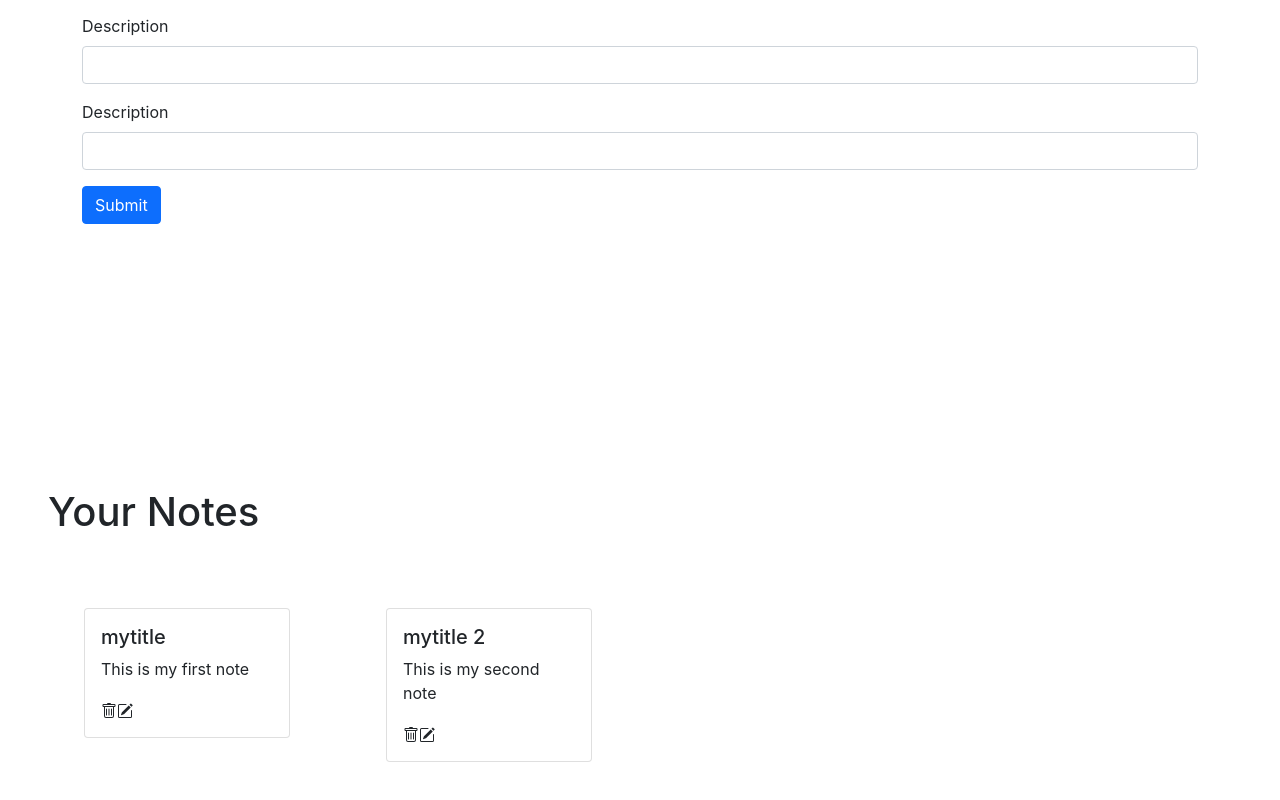
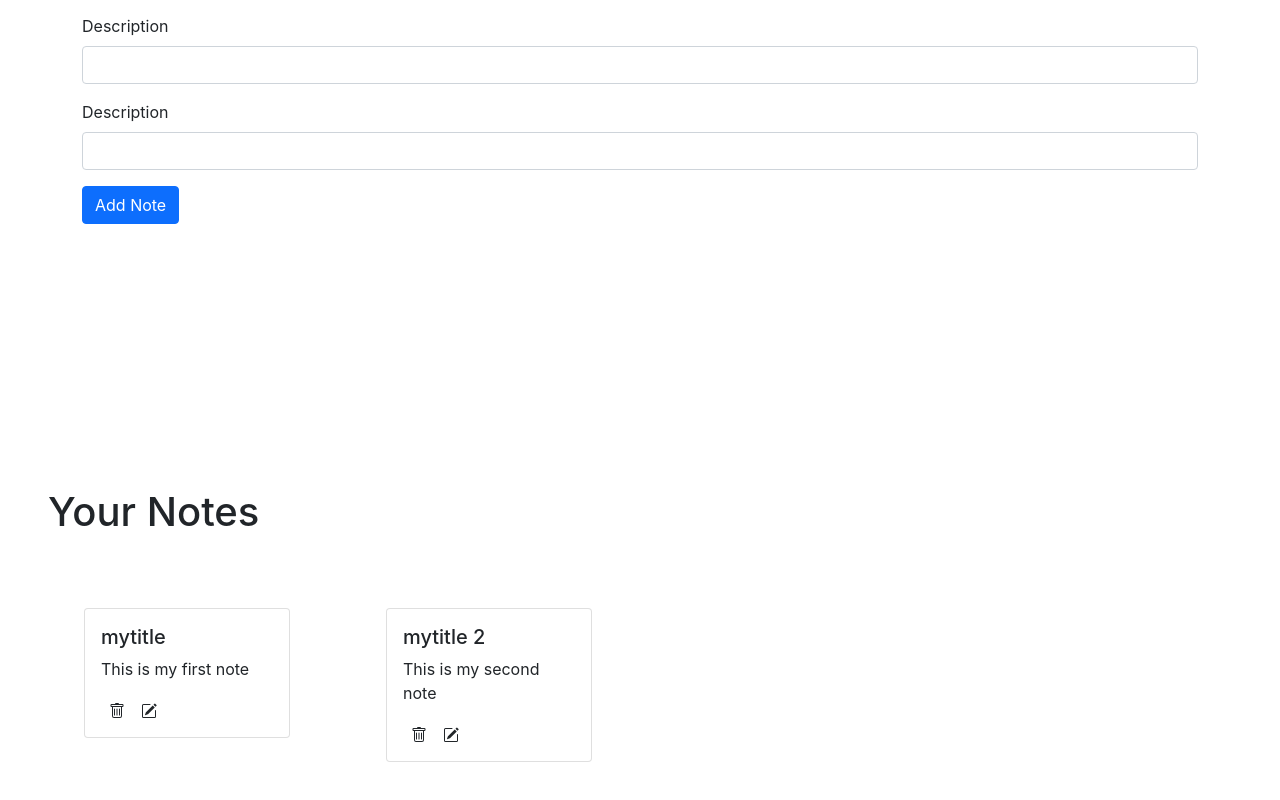
Before and after one commit to trishantjain/inotebook, a React (Create React App) app: page / in a window 1280 px wide. Shown: the part 354-1154 px from the top of the page. Built offline with nearby package versions, Linux system fonts and the light colour scheme.

Commit message:
Added delete function

```diff
--- a/src/components/About.js
+++ b/src/components/About.js
@@ -1,8 +1,6 @@
-import React, {useContext, useEffect} from 'react';
-import noteContext from '../context/notes/noteContext';
+import React from 'react';
 
 const About = () => {
-    const a = useContext(noteContext)
 
     return (
 
--- a/src/components/Addnote.js
+++ b/src/components/Addnote.js
@@ -41,7 +41,7 @@ const Addnote = () => {
                         <label htmlFor="tag" className="form-label">Description</label>
                         <input type="text" className="form-control" id="tag" name='tag' onChange={onChange} />
                     </div>
-                    <button type="submit" className="btn btn-primary" onClick={handleClick}>Submit</button>
+                    <button type="submit" className="btn btn-primary" onClick={handleClick}>Add Note</button>
                 </form>
                 <br /><br /><br />
             </div>
--- a/src/components/Noteitem.js
+++ b/src/components/Noteitem.js
@@ -1,7 +1,12 @@
-import React from 'react'
+import React, {useContext} from 'react';
+import noteContext from '../context/notes/noteContext';
 
 const Noteitem = (props) => {
     const { note } = props;
+
+    const context = useContext(noteContext);
+    const { deleteNote } = context;
+
 
     return (
         // Card to show your previous notes
@@ -11,13 +16,13 @@ const Noteitem = (props) => {
                     {/* Getting 'title' and 'description' from the database */}
                     <h5 className="card-title">{note.title}</h5>
                     <p className="card-text">{note.description}</p>
-                    <svg xmlns="http://www.w3.org/2000/svg" width="16" height="16" fill="currentColor" class="bi bi-trash" viewBox="0 0 16 16">
+                    <svg xmlns="http://www.w3.org/2000/svg" width="16" height="16" fill="currentColor" className="bi bi-trash mx-2" viewBox="0 0 16 16" onClick={() => {deleteNote(note._id)}}>
                         <path d="M5.5 5.5A.5.5 0 0 1 6 6v6a.5.5 0 0 1-1 0V6a.5.5 0 0 1 .5-.5zm2.5 0a.5.5 0 0 1 .5.5v6a.5.5 0 0 1-1 0V6a.5.5 0 0 1 .5-.5zm3 .5a.5.5 0 0 0-1 0v6a.5.5 0 0 0 1 0V6z" />
-                        <path fill-rule="evenodd" d="M14.5 3a1 1 0 0 1-1 1H13v9a2 2 0 0 1-2 2H5a2 2 0 0 1-2-2V4h-.5a1 1 0 0 1-1-1V2a1 1 0 0 1 1-1H6a1 1 0 0 1 1-1h2a1 1 0 0 1 1 1h3.5a1 1 0 0 1 1 1v1zM4.118 4 4 4.059V13a1 1 0 0 0 1 1h6a1 1 0 0 0 1-1V4.059L11.882 4H4.118zM2.5 3V2h11v1h-11z" />
+                        <path fillRule="evenodd" d="M14.5 3a1 1 0 0 1-1 1H13v9a2 2 0 0 1-2 2H5a2 2 0 0 1-2-2V4h-.5a1 1 0 0 1-1-1V2a1 1 0 0 1 1-1H6a1 1 0 0 1 1-1h2a1 1 0 0 1 1 1h3.5a1 1 0 0 1 1 1v1zM4.118 4 4 4.059V13a1 1 0 0 0 1 1h6a1 1 0 0 0 1-1V4.059L11.882 4H4.118zM2.5 3V2h11v1h-11z" />
                     </svg>
-                    <svg xmlns="http://www.w3.org/2000/svg" width="16" height="16" fill="currentColor" class="bi bi-pencil-square" viewBox="0 0 16 16">
+                    <svg xmlns="http://www.w3.org/2000/svg" width="16" height="16" fill="currentColor" className="bi bi-pencil-square mx-2" viewBox="0 0 16 16">
                         <path d="M15.502 1.94a.5.5 0 0 1 0 .706L14.459 3.69l-2-2L13.502.646a.5.5 0 0 1 .707 0l1.293 1.293zm-1.75 2.456-2-2L4.939 9.21a.5.5 0 0 0-.121.196l-.805 2.414a.25.25 0 0 0 .316.316l2.414-.805a.5.5 0 0 0 .196-.12l6.813-6.814z" />
-                        <path fill-rule="evenodd" d="M1 13.5A1.5 1.5 0 0 0 2.5 15h11a1.5 1.5 0 0 0 1.5-1.5v-6a.5.5 0 0 0-1 0v6a.5.5 0 0 1-.5.5h-11a.5.5 0 0 1-.5-.5v-11a.5.5 0 0 1 .5-.5H9a.5.5 0 0 0 0-1H2.5A1.5 1.5 0 0 0 1 2.5v11z" />
+                        <path fillRule="evenodd" d="M1 13.5A1.5 1.5 0 0 0 2.5 15h11a1.5 1.5 0 0 0 1.5-1.5v-6a.5.5 0 0 0-1 0v6a.5.5 0 0 1-.5.5h-11a.5.5 0 0 1-.5-.5v-11a.5.5 0 0 1 .5-.5H9a.5.5 0 0 0 0-1H2.5A1.5 1.5 0 0 0 1 2.5v11z" />
                     </svg>
                 </div>
             </div>
--- a/src/components/Notes.js
+++ b/src/components/Notes.js
@@ -6,7 +6,7 @@ import Noteitem from './Noteitem';
 
 const Notes = () => {
     const context = useContext(noteContext);
-    const { notes, addNote } = context;
+    const { notes } = context;
 
     return (
         <>
--- a/src/context/notes/NoteState.js
+++ b/src/context/notes/NoteState.js
@@ -44,11 +44,12 @@ const NoteState = (props) => {
 
     // Delete a note
     const deleteNote = (id) => {
-
+        const newNotes = notes.filter((note) =>  { return note._id !==id})
+        setNotes(newNotes) // Pushing note in notesinitial array by setState function
     }
 
     // Edit a note
-    const editNote = () => {
+    const editNote = (id, title, description, tag) => {
 
     }
 
--- a/src/index.css
+++ b/src/index.css
@@ -11,3 +11,7 @@ code {
   font-family: source-code-pro, Menlo, Monaco, Consolas, 'Courier New',
     monospace;
 }
+
+.bi{
+  cursor: pointer;
+}
```
